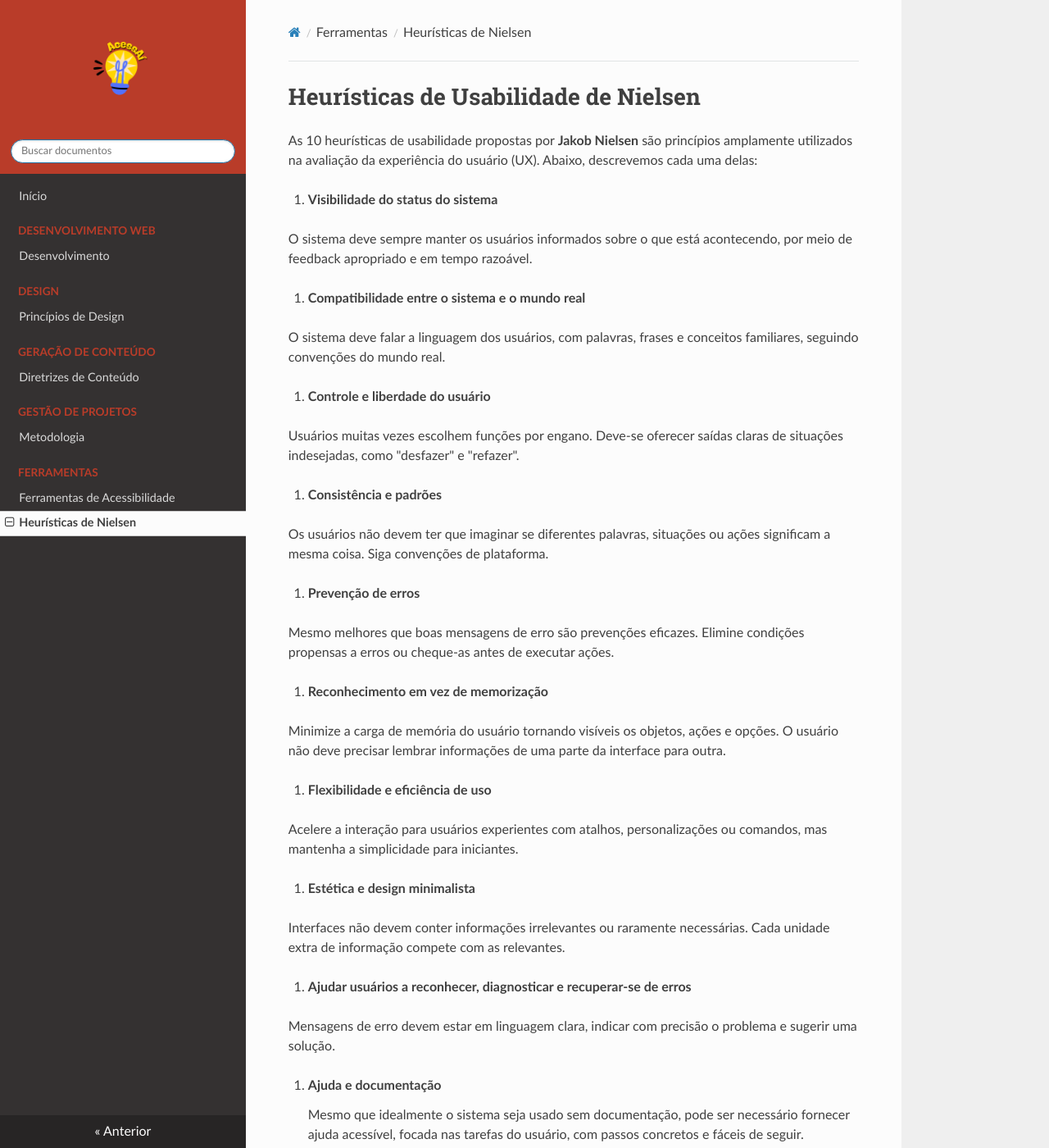
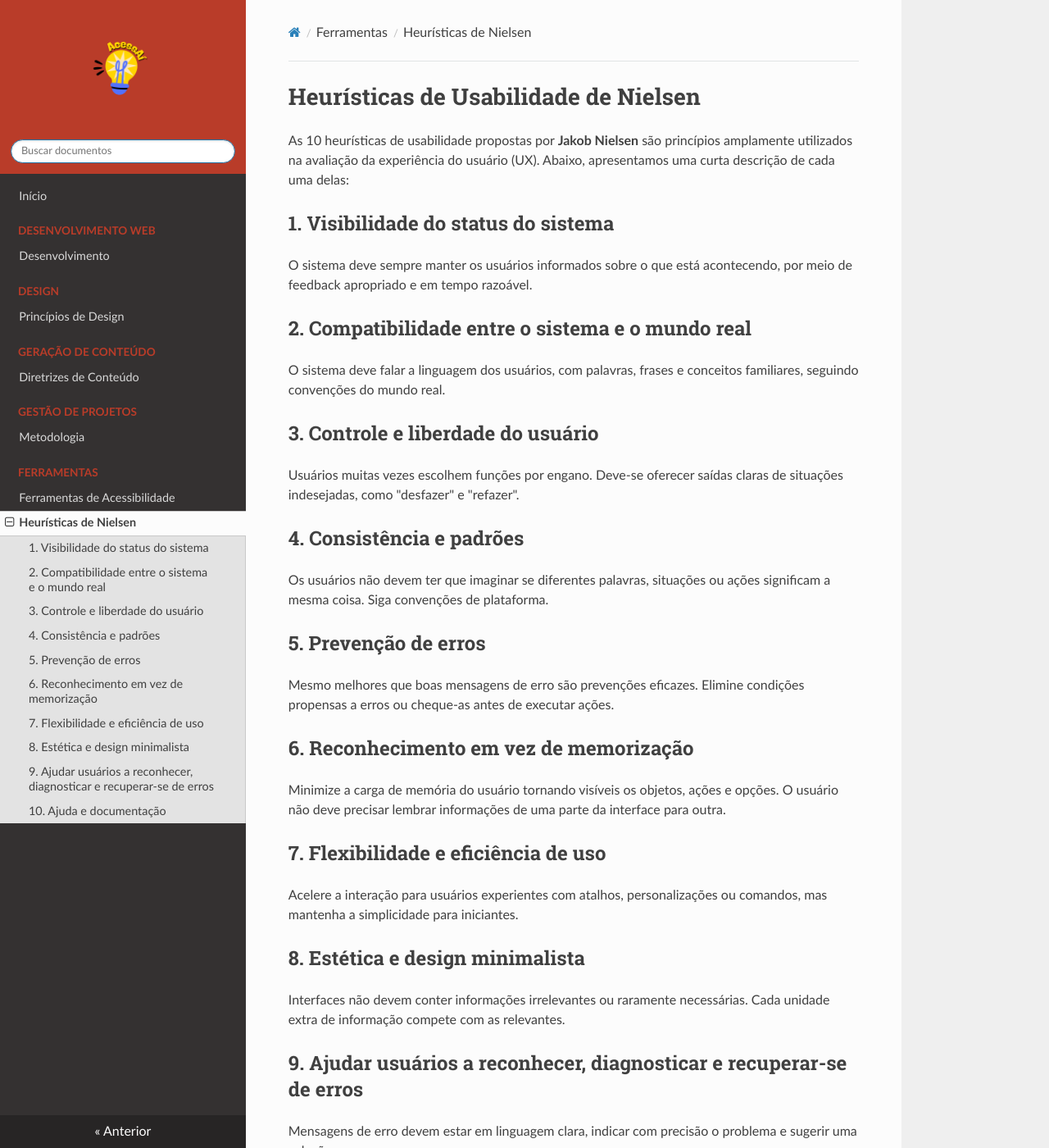
Before and after one commit to UnBIHC2025-1/IHC-2025.1-Grupo02, an MkDocs documentation site: the page built from docs/tools/heuristicas.md, in a window 1280 px wide and 1400 px high. Shown: the whole window at 82% size. Built offline with MkDocs 1.6.1, drawn with Linux system fonts in a browser that asks for light colours; nearby versions of some CDN libraries.

Commit message:
fix: correção nos titulos

```diff
--- a/docs/tools/heuristicas.md
+++ b/docs/tools/heuristicas.md
@@ -1,43 +1,43 @@
 # Heurísticas de Usabilidade de Nielsen
 
-As 10 heurísticas de usabilidade propostas por **Jakob Nielsen** são princípios amplamente utilizados na avaliação da experiência do usuário (UX). Abaixo, descrevemos cada uma delas:
+As 10 heurísticas de usabilidade propostas por **Jakob Nielsen** são princípios amplamente utilizados na avaliação da experiência do usuário (UX). Abaixo, apresentamos uma curta descrição de cada uma delas:
 
-1. **Visibilidade do status do sistema**
+## 1. **Visibilidade do status do sistema**
 
    O sistema deve sempre manter os usuários informados sobre o que está acontecendo, por meio de feedback apropriado e em tempo razoável.
 
-2. **Compatibilidade entre o sistema e o mundo real**
+## 2. **Compatibilidade entre o sistema e o mundo real**
 
    O sistema deve falar a linguagem dos usuários, com palavras, frases e conceitos familiares, seguindo convenções do mundo real.
 
-3. **Controle e liberdade do usuário**
+## 3. **Controle e liberdade do usuário**
 
    Usuários muitas vezes escolhem funções por engano. Deve-se oferecer saídas claras de situações indesejadas, como "desfazer" e "refazer".
 
-4. **Consistência e padrões**
+## 4. **Consistência e padrões**
 
    Os usuários não devem ter que imaginar se diferentes palavras, situações ou ações significam a mesma coisa. Siga convenções de plataforma.
 
-5. **Prevenção de erros**
+## 5. **Prevenção de erros**
 
    Mesmo melhores que boas mensagens de erro são prevenções eficazes. Elimine condições propensas a erros ou cheque-as antes de executar ações.
 
-6. **Reconhecimento em vez de memorização**
+## 6. **Reconhecimento em vez de memorização**
 
    Minimize a carga de memória do usuário tornando visíveis os objetos, ações e opções. O usuário não deve precisar lembrar informações de uma parte da interface para outra.
 
-7. **Flexibilidade e eficiência de uso**
+## 7. **Flexibilidade e eficiência de uso**
 
    Acelere a interação para usuários experientes com atalhos, personalizações ou comandos, mas mantenha a simplicidade para iniciantes.
 
-8. **Estética e design minimalista**
+## 8. **Estética e design minimalista**
 
    Interfaces não devem conter informações irrelevantes ou raramente necessárias. Cada unidade extra de informação compete com as relevantes.
 
-9. **Ajudar usuários a reconhecer, diagnosticar e recuperar-se de erros**
+## 9. **Ajudar usuários a reconhecer, diagnosticar e recuperar-se de erros**
 
    Mensagens de erro devem estar em linguagem clara, indicar com precisão o problema e sugerir uma solução.
 
-10. **Ajuda e documentação**
+## 10. **Ajuda e documentação**
 
-    Mesmo que idealmente o sistema seja usado sem documentação, pode ser necessário fornecer ajuda acessível, focada nas tarefas do usuário, com passos concretos e fáceis de seguir.
+   Mesmo que idealmente o sistema seja usado sem documentação, pode ser necessário fornecer ajuda acessível, focada nas tarefas do usuário, com passos concretos e fáceis de seguir.
```
